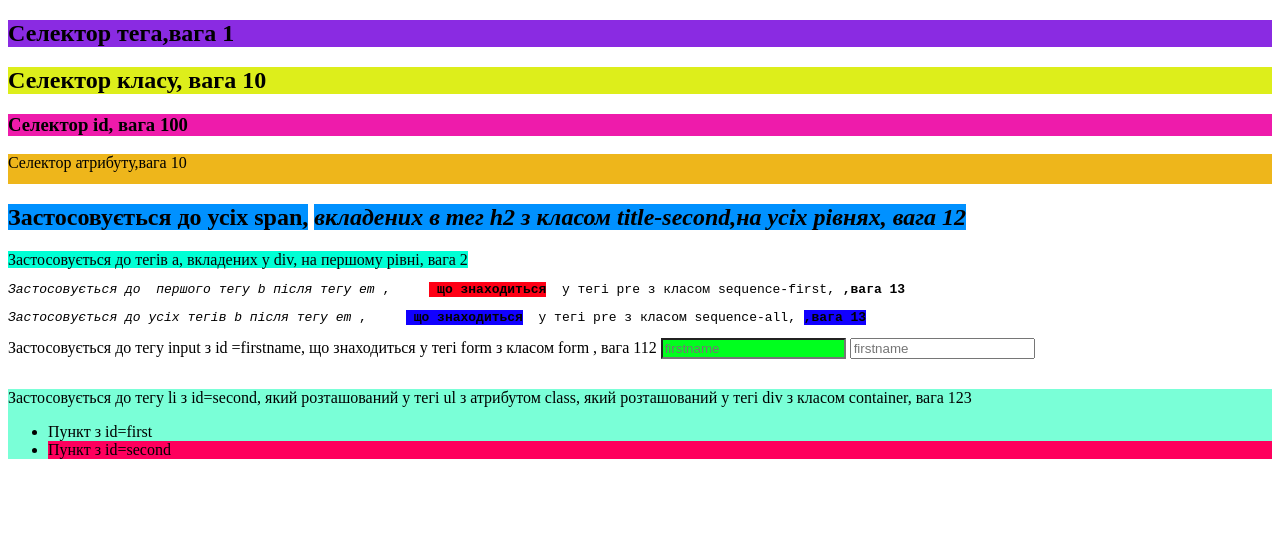
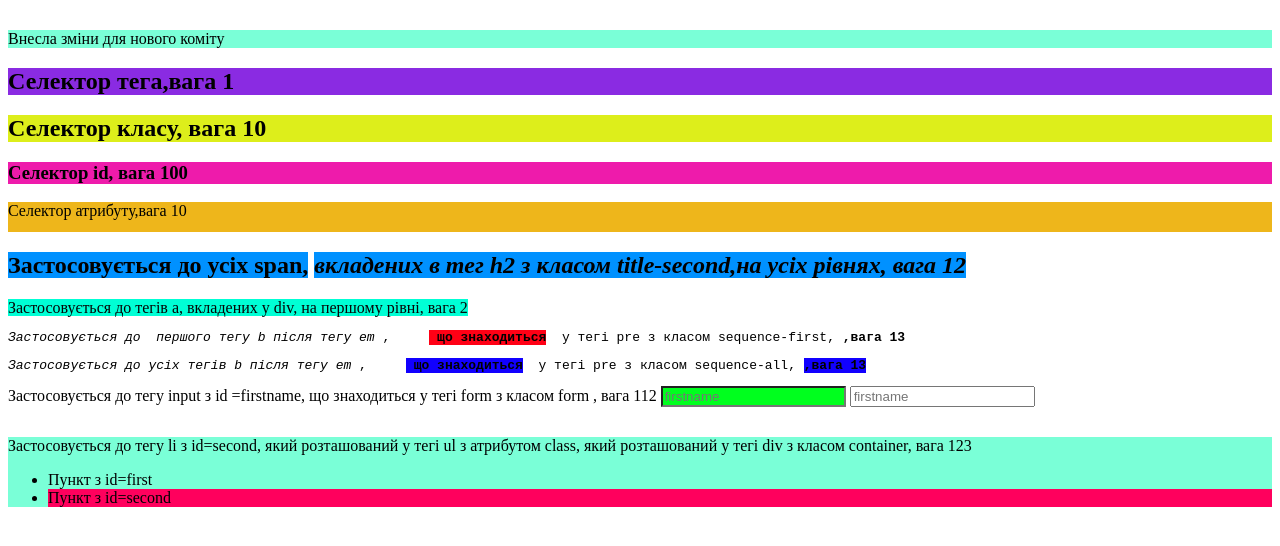
Before and after one commit to Ecaterini/homework-5-yakovenko, a plain HTML site: page index.html in a window 1280 px wide. Drawn offline with Linux system fonts and the light colour scheme.

Commit message:
Змінений index.html

```diff
--- a/index.html
+++ b/index.html
@@ -9,6 +9,9 @@
 </head>
 
 <body>
+  <div class="container">
+    <p>Внесла зміни для нового коміту</p>
+  </div>
   <article>
     <h1>Селектор тега,вага 1</h1>
   </article>
```
Lines whose indentation alone changed are shown as unchanged.
